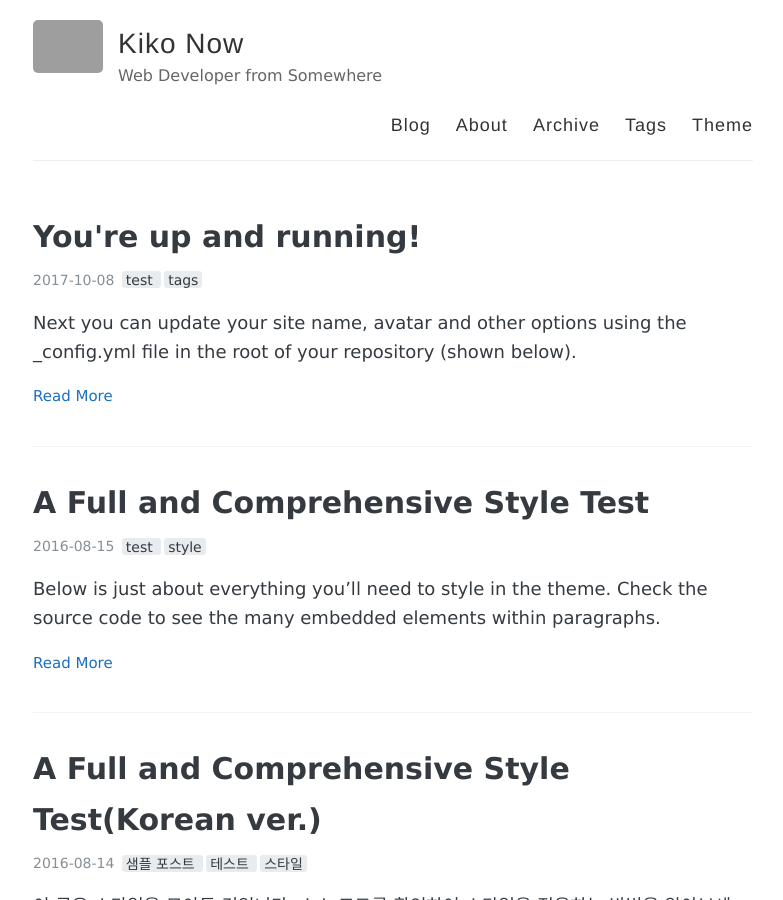
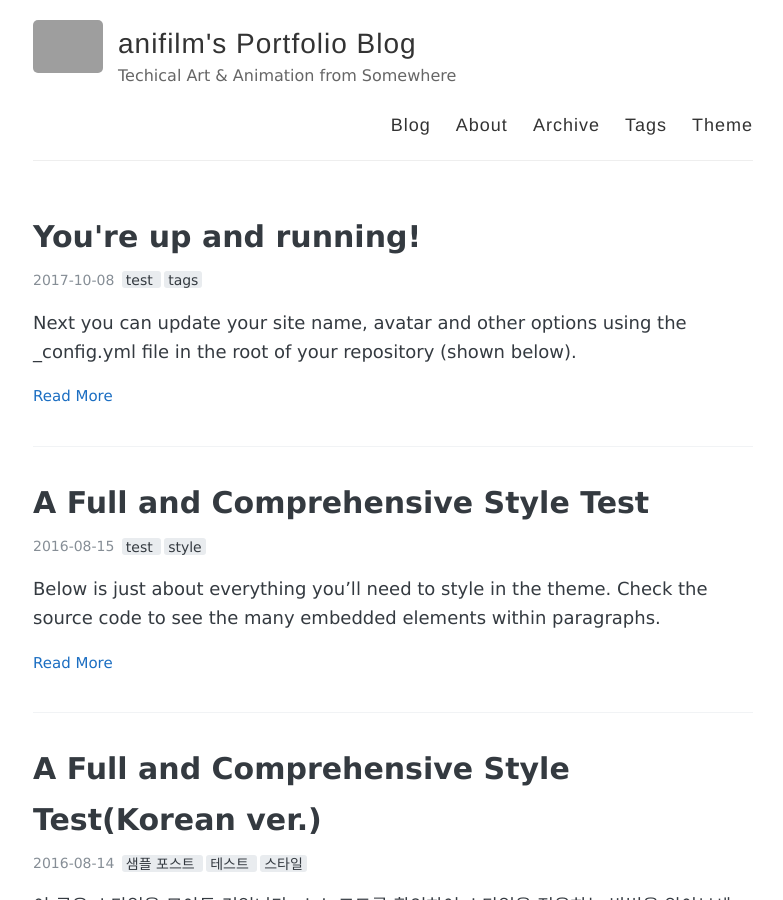
Before and after one commit to anifilm/anifilm.github.io, a Jekyll site: the page built from index.html, in a window 1280 px wide and 900 px high. Shown: the whole window, without its empty margins (247-1030 px from the left). Built offline with Jekyll 4.4.1, drawn with Linux system fonts in a browser that asks for light colours; the list of posts is cut into pages by our own code; grey boxes are pictures that could not be loaded.

Commit message:
Update _config.yml

```diff
--- a/_config.yml
+++ b/_config.yml
@@ -3,10 +3,10 @@
 #
 
 # Name of your site (displayed in the header)
-name: Kiko Now
+name: anifilm's Portfolio Blog
 
 # Short bio or description (displayed in the header)
-description: Web Developer from Somewhere
+description: Techical Art & Animation from Somewhere
 
 #
 # Flags below are optional
```
